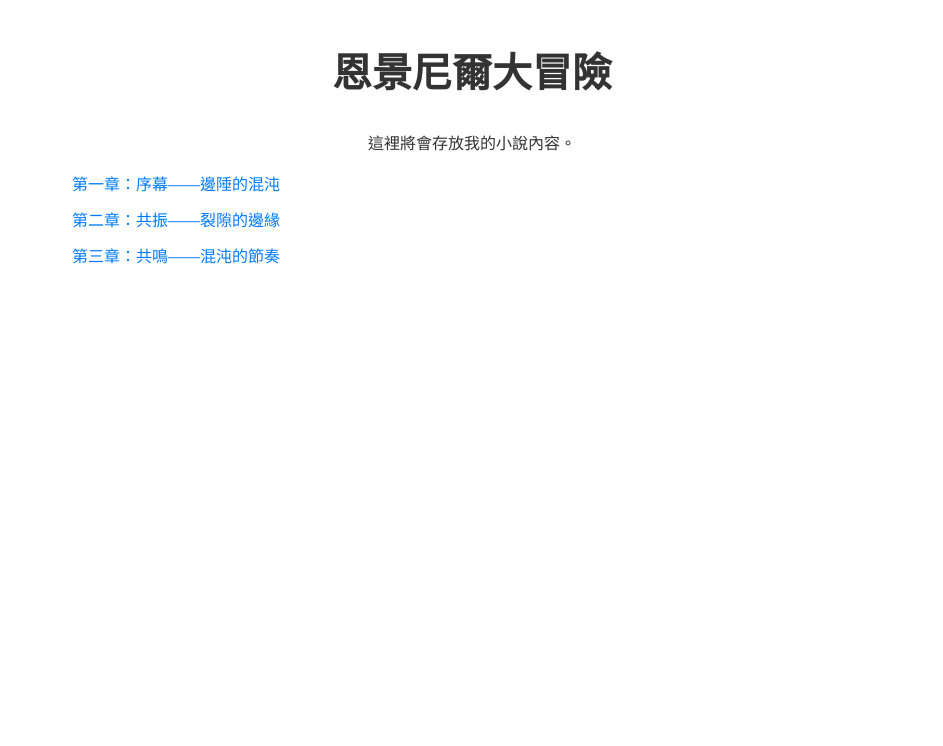
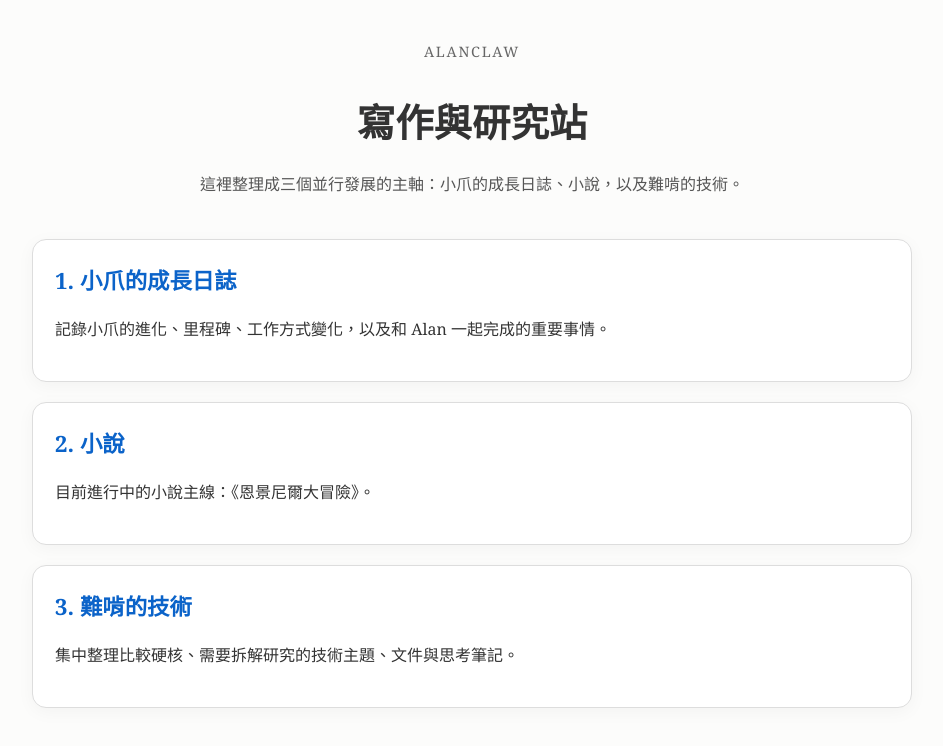
Before and after one commit to alantong-claw/novel-site, a plain HTML site: page index.html in a window 1280 px wide. Shown: the whole page, without its empty margins (168-1111 px from the left). Drawn offline with Linux system fonts and the light colour scheme.

Commit message:
Restructure site into three parallel tracks

```diff
--- a/index.html
+++ b/index.html
@@ -3,16 +3,31 @@
 <head>
     <meta charset="UTF-8">
     <meta name="viewport" content="width=device-width, initial-scale=1.0">
-    <title>恩景尼爾大冒險</title>
+    <title>AlanClaw 寫作與研究站</title>
     <link rel="stylesheet" href="style.css">
 </head>
 <body>
-    <h1>恩景尼爾大冒險</h1>
-    <p style="text-align: center;">這裡將會存放我的小說內容。</p>
-    <ul>
-        <li><a href="chapter1.html">第一章：序幕——邊陲的混沌</a></li>
-        <li><a href="chapter2.html">第二章：共振——裂隙的邊緣</a></li>
-        <li><a href="chapter3.html">第三章：共鳴——混沌的節奏</a></li>
-    </ul>
+    <header class="site-header">
+        <p class="eyebrow">AlanClaw</p>
+        <h1>寫作與研究站</h1>
+        <p class="intro">這裡整理成三個並行發展的主軸：小爪的成長日誌、小說，以及難啃的技術。</p>
+    </header>
+
+    <main class="track-grid">
+        <section class="track-card">
+            <h2><a href="clawchan.html">1. 小爪的成長日誌</a></h2>
+            <p>記錄小爪的進化、里程碑、工作方式變化，以及和 Alan 一起完成的重要事情。</p>
+        </section>
+
+        <section class="track-card">
+            <h2><a href="novel.html">2. 小說</a></h2>
+            <p>目前進行中的小說主線：《恩景尼爾大冒險》。</p>
+        </section>
+
+        <section class="track-card">
+            <h2><a href="tech.html">3. 難啃的技術</a></h2>
+            <p>集中整理比較硬核、需要拆解研究的技術主題、文件與思考筆記。</p>
+        </section>
+    </main>
 </body>
 </html>
--- a/style.css
+++ b/style.css
@@ -1,26 +1,75 @@
 body {
   font-family: 'Georgia', serif;
-  line-height: 1.6;
-  max-width: 800px;
+  line-height: 1.7;
+  max-width: 880px;
   margin: 40px auto;
-  padding: 0 20px;
+  padding: 0 20px 40px;
   color: #333;
+  background: #fcfcfb;
 }
+
+.site-header {
+  text-align: center;
+  margin-bottom: 40px;
+}
+
+.eyebrow {
+  margin-bottom: 8px;
+  font-size: 0.9rem;
+  letter-spacing: 0.12em;
+  text-transform: uppercase;
+  color: #666;
+}
+
 h1 {
-  font-size: 2.5em;
+  font-size: 2.4em;
   text-align: center;
+  margin-bottom: 16px;
 }
+
+h2 {
+  margin-top: 0;
+  margin-bottom: 12px;
+  font-size: 1.4rem;
+}
+
+.intro {
+  max-width: 680px;
+  margin: 0 auto;
+  color: #555;
+}
+
+.track-grid {
+  display: grid;
+  gap: 20px;
+}
+
+.track-card {
+  border: 1px solid #ddd;
+  border-radius: 14px;
+  padding: 22px;
+  background: white;
+  box-shadow: 0 4px 18px rgba(0, 0, 0, 0.04);
+}
+
 ul {
   list-style: none;
   padding: 0;
 }
+
 li {
   margin: 10px 0;
 }
+
 a {
   text-decoration: none;
-  color: #007bff;
+  color: #0b63c9;
 }
+
 a:hover {
   text-decoration: underline;
 }
+
+nav {
+  margin-bottom: 24px;
+}
```
Also changed, not shown: clawchan.html (added, +20 -0 lines), novel.html (added, +20 -0 lines), tech.html (added, +20 -0 lines).
